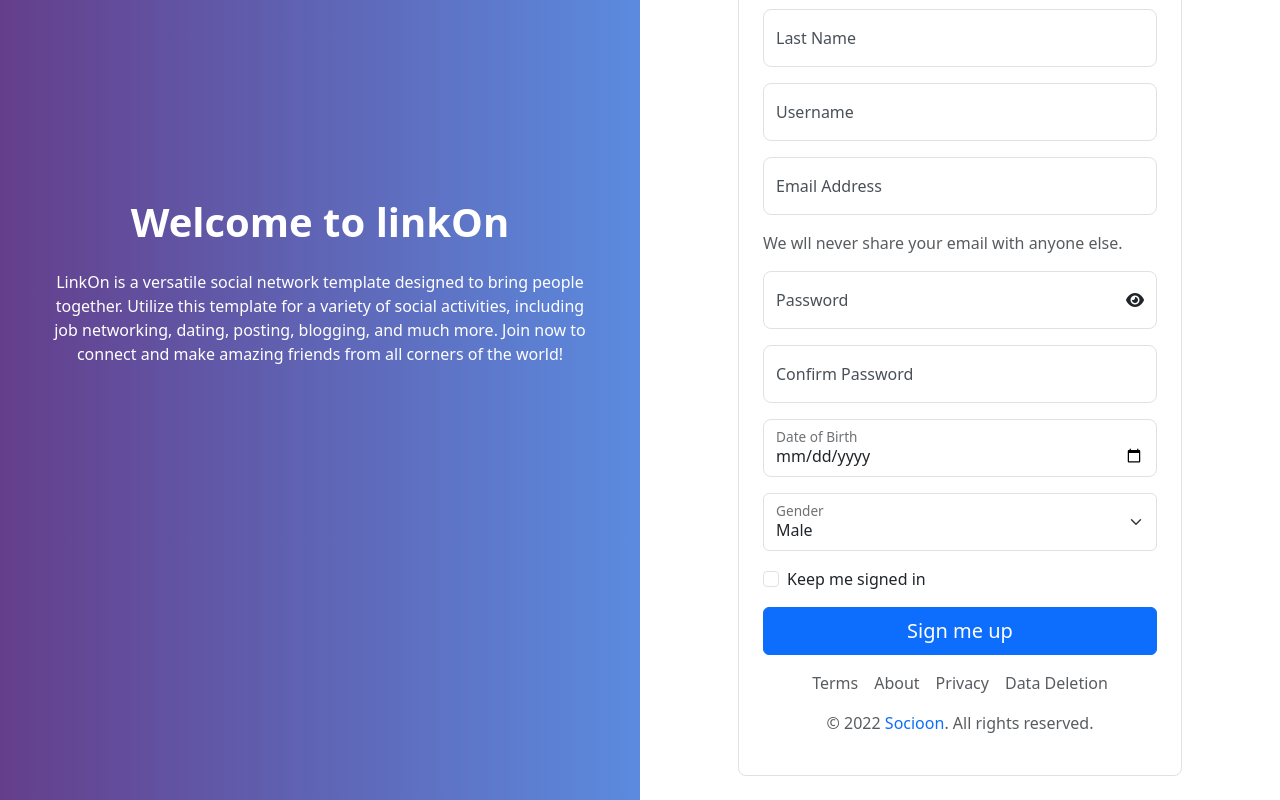
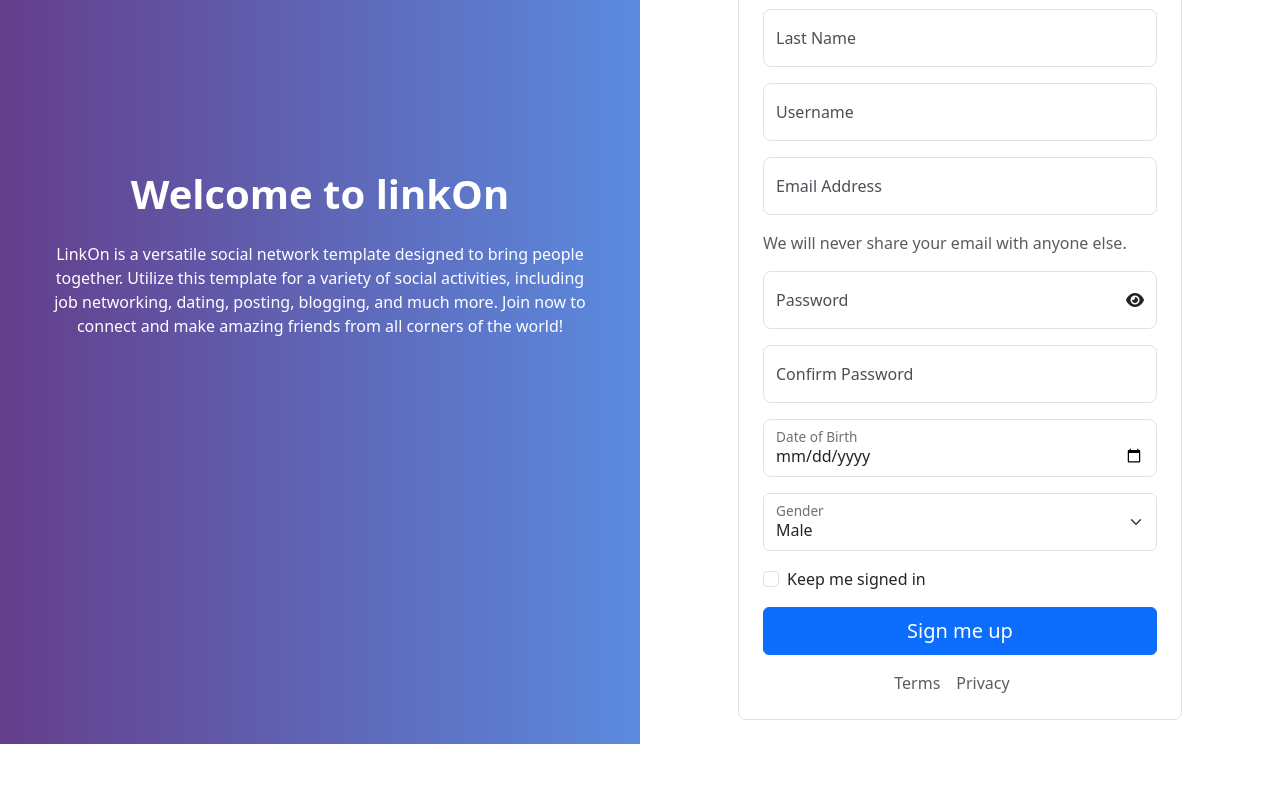
Before and after one commit to bilal-shuja/linkOnn-testing, a Next.js app: page /auth/sign-up in a window 1280 px wide. Shown: the part 220-1020 px from the top of the page. After the commit the page ends 964 px from the top, so only its background shows below. Built offline with nearby package versions, Linux system fonts and the light colour scheme.

Commit message:
update useRef

```diff
--- a/src/app/auth/sign-up/page.js
+++ b/src/app/auth/sign-up/page.js
@@ -1,6 +1,6 @@
 "use client";
 
-import { useState, useEffect } from "react";
+import { useState, useEffect, useRef } from "react";
 import Link from "next/link";
 import { useRouter } from "next/navigation";
 import api from "@/app/lib/auth/axios";
@@ -17,18 +17,36 @@ export default function SignUp() {
   const [dob, setDob] = useState("");
   const [gender, setGender] = useState("");
   const [username, setUserName] = useState("");
-  const [isClient, setIsClient] = useState(false);
 
   const router = useRouter();
+
+  // Refs for each form field
+  const firstNameRef = useRef(null);
+  const lastNameRef = useRef(null);
+  const usernameRef = useRef(null);
+  const emailRef = useRef(null);
+  const passwordRef = useRef(null);
+  const passwordConfirmRef = useRef(null);
+  const dobRef = useRef(null);
+  const genderRef = useRef(null);
 
   // Toggle password visibility
   const togglePasswordVisibility = () => {
     setPasswordVisible((prev) => !prev);
   };
 
-  useEffect(() => {
-    setIsClient(true);
-  }, []);
+  // Handle arrow key press for navigating between inputs
+  const handleArrowKeyPress = (e, currentRef, nextRef, prevRef) => {
+    if (e.key === "ArrowDown") {
+      if (nextRef?.current) {
+        nextRef.current.focus(); // Move to the next field
+      }
+    } else if (e.key === "ArrowUp") {
+      if (prevRef?.current) {
+        prevRef.current.focus(); // Move to the previous field
+      }
+    }
+  };
 
   const handleSubmit = async (e) => {
     e.preventDefault();
@@ -83,10 +101,6 @@ export default function SignUp() {
     }
   };
 
-  // if (!isClient) {
-  //   return <div>Loading...</div>;
-  // }
-
   return (
     <div className="min-vh-100 d-flex">
       {/* Left Side */}
@@ -110,10 +124,7 @@ export default function SignUp() {
             <h1 className="h3 fw-bold text-primary">Sign Up</h1>
             <p className="text-muted">
               Already have an account?
-              <Link
-                href="/auth/sign-in"
-                className="text-decoration-none text-primary mx-2"
-              >
+              <Link href="/auth/sign-in" className="text-decoration-none text-primary mx-2">
                 Sign in here
               </Link>
             </p>
@@ -129,6 +140,8 @@ export default function SignUp() {
                 placeholder="First Name"
                 value={first_name}
                 onChange={(e) => setFirstName(e.target.value)}
+                ref={firstNameRef}
+                onKeyDown={(e) => handleArrowKeyPress(e, firstNameRef, lastNameRef, null)} // Arrow down to next, Arrow up to previous
               />
               <label htmlFor="firstName">First Name</label>
             </div>
@@ -141,6 +154,8 @@ export default function SignUp() {
                 placeholder="Last Name"
                 value={last_name}
                 onChange={(e) => setLastName(e.target.value)}
+                ref={lastNameRef}
+                onKeyDown={(e) => handleArrowKeyPress(e, lastNameRef, usernameRef, firstNameRef)} // Arrow down to next, Arrow up to previous
               />
               <label htmlFor="lastName">Last Name</label>
             </div>
@@ -153,6 +168,8 @@ export default function SignUp() {
                 placeholder="Username"
                 value={username}
                 onChange={(e) => setUserName(e.target.value)}
+                ref={usernameRef}
+                onKeyDown={(e) => handleArrowKeyPress(e, usernameRef, emailRef, lastNameRef)} // Arrow down to next, Arrow up to previous
               />
               <label htmlFor="username">Username</label>
             </div>
@@ -165,12 +182,13 @@ export default function SignUp() {
                 placeholder="Email"
                 value={email}
                 onChange={(e) => setEmail(e.target.value)}
+                ref={emailRef}
+                onKeyDown={(e) => handleArrowKeyPress(e, emailRef, passwordRef, usernameRef)} // Arrow down to next, Arrow up to previous
               />
               <label htmlFor="email">Email Address</label>
             </div>
-            <p className="text-muted">
-              We wll never share your email with anyone else.
-            </p>
+
+            <p className="text-muted">We will never share your email with anyone else.</p>
 
             <div className="form-floating mb-3 position-relative">
               <input
@@ -180,6 +198,8 @@ export default function SignUp() {
                 placeholder="Password"
                 value={password}
                 onChange={(e) => setPassword(e.target.value)}
+                ref={passwordRef}
+                onKeyDown={(e) => handleArrowKeyPress(e, passwordRef, passwordConfirmRef, emailRef)} // Arrow down to next, Arrow up to previous
               />
               <label htmlFor="password">Password</label>
               <button
@@ -187,10 +207,7 @@ export default function SignUp() {
                 className="btn position-absolute top-50 end-0 translate-middle-y"
                 onClick={togglePasswordVisibility}
               >
-                <i
-                  className={`fa ${passwordVisible ? "fa-eye-slash" : "fa-eye"
-                    }`}
-                ></i>
+                <i className={`fa ${passwordVisible ? "fa-eye-slash" : "fa-eye"}`}></i>
               </button>
             </div>
 
@@ -202,6 +219,8 @@ export default function SignUp() {
                 placeholder="Confirm Password"
                 value={password_confirm}
                 onChange={(e) => setPassword_Confirm(e.target.value)}
+                ref={passwordConfirmRef}
+                onKeyDown={(e) => handleArrowKeyPress(e, passwordConfirmRef, dobRef, passwordRef)} // Arrow down to next, Arrow up to previous
               />
               <label htmlFor="passwordConfirm">Confirm Password</label>
             </div>
@@ -213,6 +232,8 @@ export default function SignUp() {
                 id="dob"
                 value={dob}
                 onChange={(e) => setDob(e.target.value)}
+                ref={dobRef}
+                onKeyDown={(e) => handleArrowKeyPress(e, dobRef, genderRef, passwordConfirmRef)} // Arrow down to next, Arrow up to previous
               />
               <label htmlFor="dob">Date of Birth</label>
             </div>
@@ -223,6 +244,8 @@ export default function SignUp() {
                 id="gender"
                 value={gender}
                 onChange={(e) => setGender(e.target.value)}
+                ref={genderRef}
+                onKeyDown={(e) => handleArrowKeyPress(e, genderRef, null, dobRef)} // Arrow down to next, Arrow up to previous
               >
                 <option value="Male">Male</option>
                 <option value="Female">Female</option>
@@ -231,60 +254,26 @@ export default function SignUp() {
             </div>
 
             <div className="form-check mb-3">
-              <input
-                type="checkbox"
-                className="form-check-input"
-                id="keepSignedIn"
-              />
+              <input type="checkbox" className="form-check-input" id="keepSignedIn" />
               <label className="form-check-label" htmlFor="keepSignedIn">
                 Keep me signed in
               </label>
             </div>
 
             <div className="d-grid mb-3">
-              <button
-                type="submit"
-                className="btn btn-primary btn-lg rounded-2"
-              >
+              <button type="submit" className="btn btn-primary btn-lg rounded-2">
                 Sign me up
               </button>
             </div>
 
             <div className="text-center mt-3">
-              <Link
-                href="/LINKS"
-                className="text-decoration-none me-3 text-muted"
-              >
+              <Link href="/LINKS" className="text-decoration-none me-3 text-muted">
                 Terms
               </Link>
-              <Link
-                href="/LINKS"
-                className="text-decoration-none me-3 text-muted"
-              >
-                About
-              </Link>
-              <Link
-                href="/LINKS"
-                className="text-decoration-none me-3 text-muted"
-              >
+              <Link href="/LINKS" className="text-decoration-none me-3 text-muted">
                 Privacy
               </Link>
-              <Link href="/LINKS" className="text-decoration-none text-muted">
-                Data Deletion
-              </Link>
             </div>
-
-            <p className="mt-3 text-center text-muted">
-              © 2022{" "}
-              <Link
-                href="https://www.socioon.com/"
-                target="_blank"
-                className="text-decoration-none text-primary"
-              >
-                Socioon
-              </Link>
-              . All rights reserved.
-            </p>
           </form>
         </div>
       </div>
```
